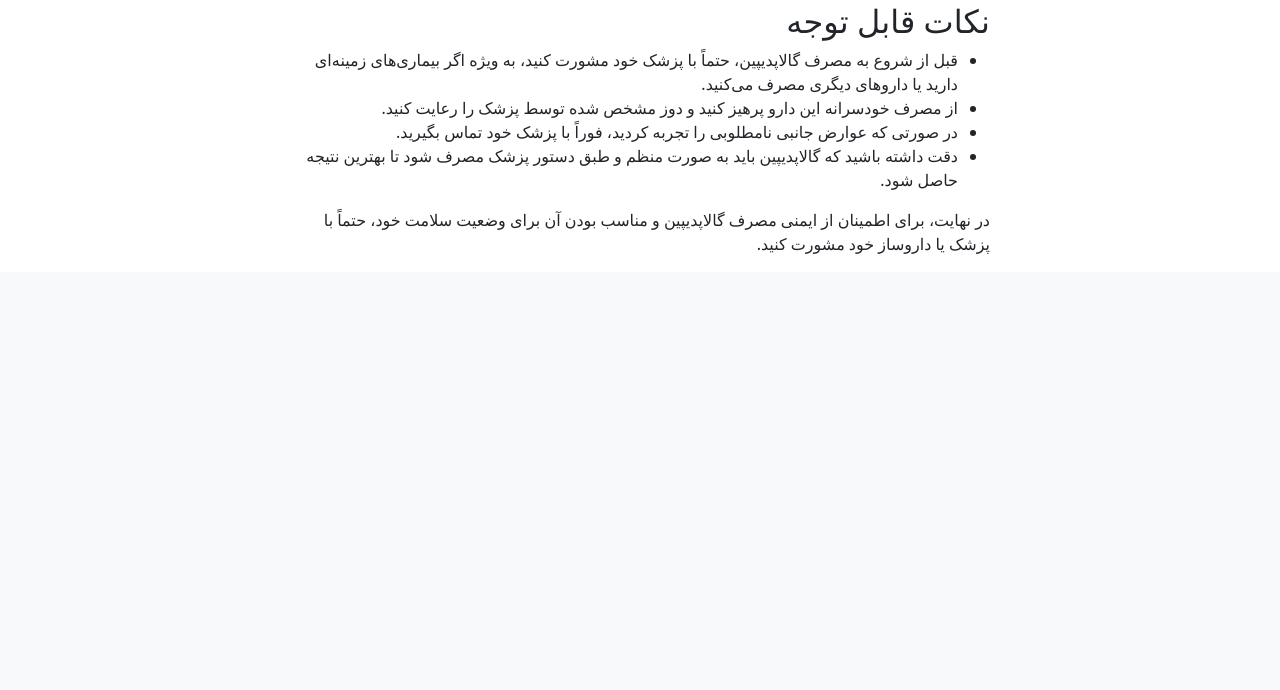
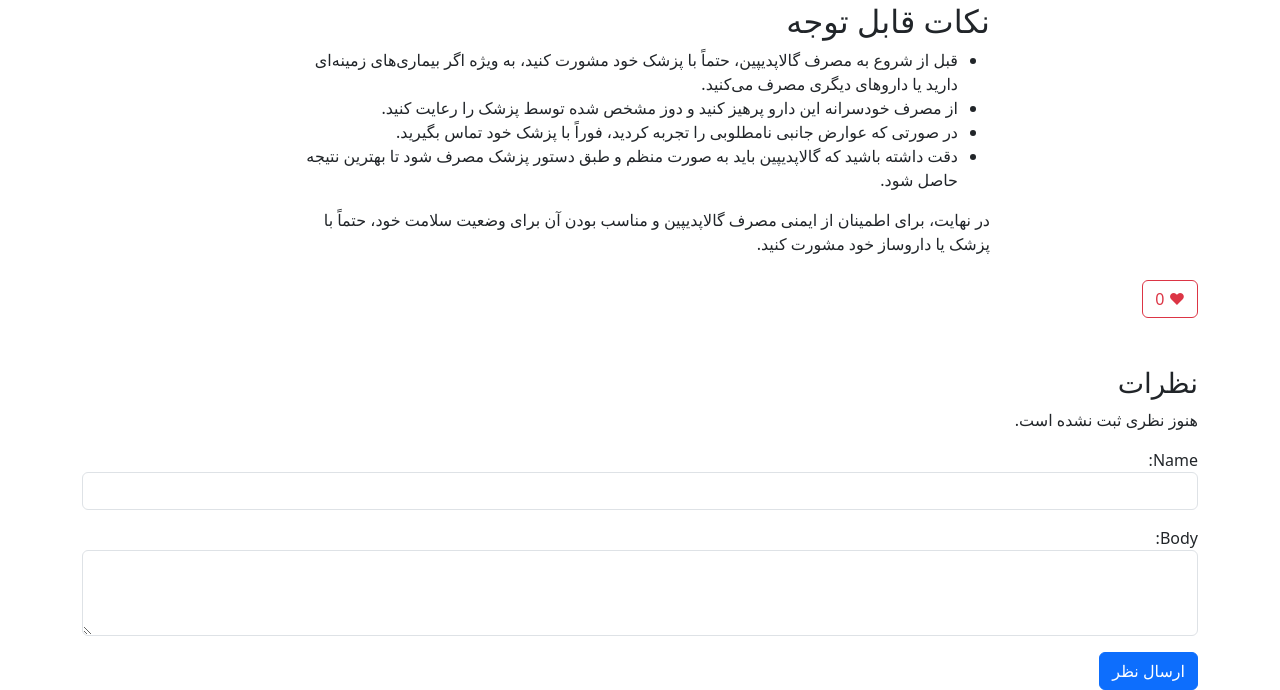
Before and after one commit to MehrdadMiri/heart, a Django app: a page that uses templates/post_detail.html in a window 1280 px wide. Shown: the part 713-1403 px from the top of the page. Before the commit the page ends 967 px from the top, so only its background shows below. Run offline with Django 5.2, Linux system fonts and the light colour scheme; data comes from the database, SQL or seed files in the repository; data that the repository does not hold is empty; some libraries are stand-ins or nearby versions.

Commit message:
Add comments and likes

```diff
--- /dev/null
+++ b/posts/forms.py
@@ -0,0 +1,12 @@
+from django import forms
+from .models import Comment
+
+
+class CommentForm(forms.ModelForm):
+    class Meta:
+        model = Comment
+        fields = ["name", "body"]
+        widgets = {
+            "name": forms.TextInput(attrs={"class": "form-control"}),
+            "body": forms.Textarea(attrs={"class": "form-control", "rows": 3}),
+        }
--- a/posts/models.py
+++ b/posts/models.py
@@ -1,7 +1,7 @@
 from django.db import models
-from django.utils.text import slugify
 from django.urls import reverse
 from django.utils.text import slugify
+
 
 class Category(models.Model):
     name = models.CharField("نام دسته‌بندی", max_length=50, unique=True)
@@ -9,17 +9,17 @@ class Category(models.Model):
 
     class Meta:
         ordering = ["name"]
-        verbose_name        = "دسته‌بندی"
+        verbose_name = "دسته‌بندی"
         verbose_name_plural = "دسته‌بندی‌ها"
 
     def save(self, *args, **kwargs):
         if not self.slug:
-            # تولید خودکار slug از نام فارسی (allow_unicode=True)
             self.slug = slugify(self.name, allow_unicode=True)
         super().save(*args, **kwargs)
 
     def __str__(self):
         return self.name
+
 
 class Post(models.Model):
     title = models.CharField("عنوان", max_length=150)
@@ -42,7 +42,6 @@ class Post(models.Model):
         verbose_name = "پُست"
         verbose_name_plural = "پُست‌ها"
 
-    # auto‑generate slug once
     def save(self, *args, **kwargs):
         if not self.slug:
             self.slug = slugify(self.title, allow_unicode=True)
@@ -53,3 +52,34 @@ class Post(models.Model):
 
     def __str__(self):
         return self.title
+
+
+class Comment(models.Model):
+    post = models.ForeignKey(Post, related_name="comments", on_delete=models.CASCADE)
+    name = models.CharField(max_length=100)
+    body = models.TextField()
+    reply = models.TextField(blank=True)
+    approved = models.BooleanField(default=False)
+    created_at = models.DateTimeField(auto_now_add=True)
+
+    class Meta:
+        ordering = ["created_at"]
+        verbose_name = "نظر"
+        verbose_name_plural = "نظرات"
+
+    def __str__(self):
+        return f"{self.name} on {self.post}"
+
+
+class PostLike(models.Model):
+    post = models.ForeignKey(Post, related_name="likes", on_delete=models.CASCADE)
+    session_key = models.CharField(max_length=40)
+    created_at = models.DateTimeField(auto_now_add=True)
+
+    class Meta:
+        unique_together = ("post", "session_key")
+        verbose_name = "پسند"
+        verbose_name_plural = "پسندها"
+
+    def __str__(self):
+        return f"{self.session_key} -> {self.post}"
--- a/posts/urls.py
+++ b/posts/urls.py
@@ -2,9 +2,10 @@ from django.urls import path
 from . import views
 
 urlpatterns = [
-    path("",                     views.post_list,      name="post_list"),
-    path("search/",              views.post_search,    name="post_search"),
-    # Use str converter to allow Unicode slugs (e.g., Persian characters)
+    path("", views.post_list, name="post_list"),
+    path("search/", views.post_search, name="post_search"),
     path("category/<str:slug>/", views.category_posts, name="category_posts"),
-    path("<str:slug>/",         views.post_detail,    name="post_detail"),
+    path("<str:slug>/like/", views.like_post, name="like_post"),
+    path("<str:slug>/comment/", views.add_comment, name="add_comment"),
+    path("<str:slug>/", views.post_detail, name="post_detail"),
 ]
--- a/posts/views.py
+++ b/posts/views.py
@@ -1,60 +1,87 @@
-from django.shortcuts import render, get_object_or_404
+from django.shortcuts import render, get_object_or_404, redirect
 from django.core.paginator import Paginator
 from django.db.models import Q, F, Value, CharField, TextField
 from django.db.models.functions import Replace, Lower
-from .models import Post, Category
+from django.db import IntegrityError
+from django.http import JsonResponse
 import markdown
 
+from .models import Post, Category, Comment, PostLike
+from .forms import CommentForm
+
+
 def post_list(request):
-    # Homepage: show latest posts with pagination
     qs = Post.objects.all()
     return _render_page(request, qs, "آخرین پست‌ها")
 
+
 def post_search(request):
     q = request.GET.get("q", "").strip()
-    # Normalize query: map hamza variants and alef-madda to bare alef, lowercase
     norm_q = q.replace('آ', 'ا').replace('أ', 'ا').replace('إ', 'ا').lower()
-    # Annotate normalized fields and perform accent-insensitive, case-insensitive search
     qs = Post.objects.annotate(
         norm_title=Lower(
             Replace(
                 Replace(
-                    Replace(
-                        F('title'), Value('آ'), Value('ا'), output_field=CharField()),
+                    Replace(F('title'), Value('آ'), Value('ا'), output_field=CharField()),
                     Value('أ'), Value('ا'), output_field=CharField()),
                 Value('إ'), Value('ا'), output_field=CharField()
             ),
-            output_field=CharField()
+            output_field=CharField(),
         ),
         norm_body=Lower(
             Replace(
                 Replace(
-                    Replace(
-                        F('body_md'), Value('آ'), Value('ا'), output_field=TextField()),
+                    Replace(F('body_md'), Value('آ'), Value('ا'), output_field=TextField()),
                     Value('أ'), Value('ا'), output_field=TextField()),
                 Value('إ'), Value('ا'), output_field=TextField()
             ),
-            output_field=TextField()
+            output_field=TextField(),
         ),
     ).filter(
         Q(norm_title__icontains=norm_q) | Q(norm_body__icontains=norm_q)
     )
     return _render_page(request, qs, f'نتایج جستجو: "{q}"', extra_ctx={"q": q})
 
+
 def category_posts(request, slug):
     cat = get_object_or_404(Category, slug=slug)
     qs = cat.posts.all()
     return _render_page(request, qs, cat.name, extra_ctx={"category": cat})
 
+
 def post_detail(request, slug):
     post = get_object_or_404(Post, slug=slug)
     html_body = markdown.markdown(post.body_md, extensions=["fenced_code"])
-    return render(request, "post_detail.html", {"post": post, "html_body": html_body})
+    comments = post.comments.filter(approved=True)
+    form = CommentForm()
+    return render(request, "post_detail.html", {"post": post, "html_body": html_body, "comments": comments, "form": form})
+
+
+def add_comment(request, slug):
+    post = get_object_or_404(Post, slug=slug)
+    form = CommentForm(request.POST)
+    if form.is_valid():
+        comment = form.save(commit=False)
+        comment.post = post
+        comment.save()
+    return redirect(post.get_absolute_url())
+
+
+def like_post(request, slug):
+    post = get_object_or_404(Post, slug=slug)
+    if not request.session.session_key:
+        request.session.save()
+    try:
+        PostLike.objects.create(post=post, session_key=request.session.session_key)
+    except IntegrityError:
+        pass
+    return JsonResponse({"likes": post.likes.count()})
+
 
 def _render_page(request, queryset, heading, extra_ctx=None):
     paginator = Paginator(queryset, 9)
-    page_num  = request.GET.get("page", 1)
-    page_obj  = paginator.get_page(page_num)
+    page_num = request.GET.get("page", 1)
+    page_obj = paginator.get_page(page_num)
 
     ctx = {"page": page_obj, "heading": heading}
     if extra_ctx:
--- a/templates/post_detail.html
+++ b/templates/post_detail.html
@@ -20,4 +20,35 @@
       </figure>
     {% endif %}
   </article>
+  <div class="mt-4">
+    <form hx-post="{% url 'like_post' post.slug %}" hx-swap="outerHTML" method="post">
+      {% csrf_token %}
+      <button type="submit" class="btn btn-outline-danger">
+        ❤ {{ post.likes.count }}
+      </button>
+    </form>
+  </div>
+
+  <section class="mt-5">
+    <h3>نظرات</h3>
+    {% for c in comments %}
+      <div class="border p-2 mb-2 rounded">
+        <strong>{{ c.name }}</strong>
+        <p class="mb-1">{{ c.body }}</p>
+        {% if c.reply %}
+          <div class="bg-light p-2 mt-2 rounded">
+            <strong>پاسخ:</strong> {{ c.reply }}
+          </div>
+        {% endif %}
+      </div>
+    {% empty %}
+      <p>هنوز نظری ثبت نشده است.</p>
+    {% endfor %}
+
+    <form method="post" action="{% url 'add_comment' post.slug %}" class="mt-3">
+      {% csrf_token %}
+      {{ form.as_p }}
+      <button type="submit" class="btn btn-primary">ارسال نظر</button>
+    </form>
+  </section>
 {% endblock %}
```
Also changed, not shown: posts/admin.py (+17 -9 lines), posts/migrations/0005_comment_postlike.py (added).
